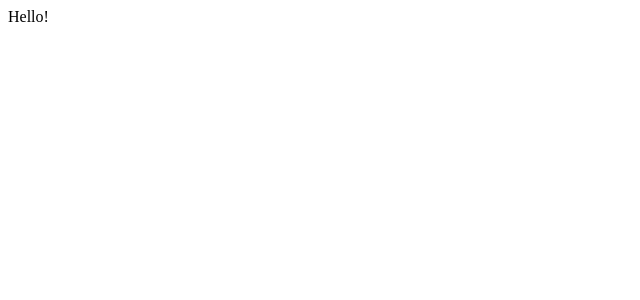
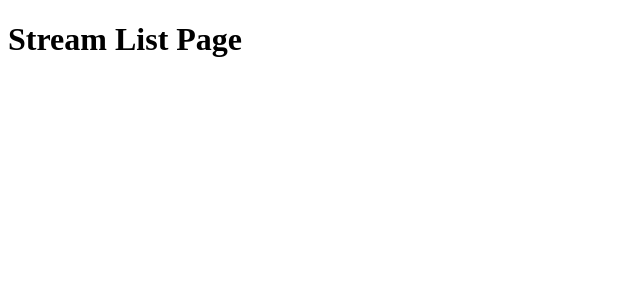
Before and after one commit to dockwall/minerva-client, a React (Create React App) app: page / in a window 1280 px wide. Shown: the top 300 px of the page, without its empty margins (0-640 px from the left). Built offline with nearby package versions, Linux system fonts and the light colour scheme.

Commit message:
Wired routes, checked all pathes

```diff
--- a/src/components/App.js
+++ b/src/components/App.js
@@ -1,8 +1,21 @@
 import React from "react";
+import { Routes, Route } from "react-router-dom";
+
+import StreamList from "./streams/StreamList";
+import StreamEdit from "./streams/StreamEdit";
+import StreamDelete from "./streams/StreamDelete";
+import StreamCreate from "./streams/StreamCreate";
+import StreamShow from "./streams/StreamShow";
 
 const App = () => {
     return (
-        <div>Hello!</div>
+        <Routes>
+            <Route path="/" element={<StreamList />} />
+            <Route path="/new" element={<StreamCreate />} />
+            <Route path="/delete" element={<StreamDelete />} />
+            <Route path="/show" element={<StreamShow />} />
+            <Route path="/edit" element={<StreamEdit />} />
+        </Routes>
     );
 };
 
--- a/src/index.js
+++ b/src/index.js
@@ -7,14 +7,13 @@ const root = ReactDOM.createRoot(document.getElementById('root'));
 
 // There are 3 Router types:
 // 1 - BrowserRouter. Uses string after top-level domain (TLD) as path (123.com/path1)
-// Good for configured and dev servers, but there are a troubles with classic servers
+// Good for configured and dev servers, but there are a troubles with classic deployment
 
 // 2 - HashRouter. Injects "/#/" in URL after TLD and sees string after it as current path (123.com/#/path1)
 // Good for GitHub pages
 
 // 3 - MemoryRouter. Doesn't use URL as path (no update, no read)
 
-
 root.render(
     <HashRouter>
         <App />
```
